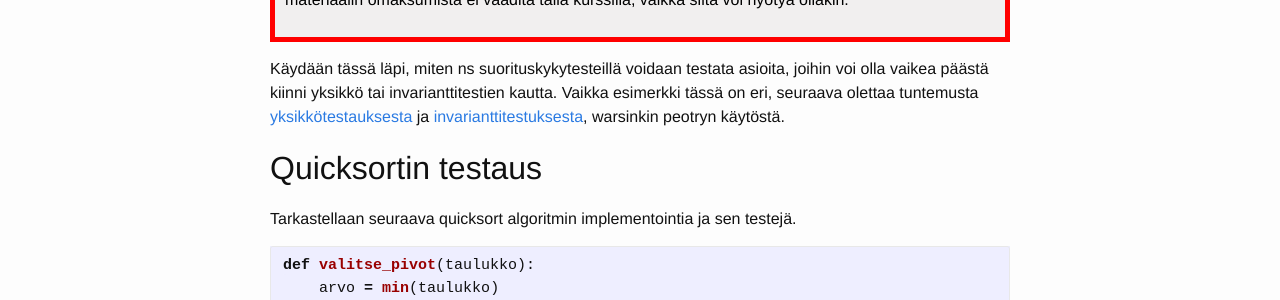
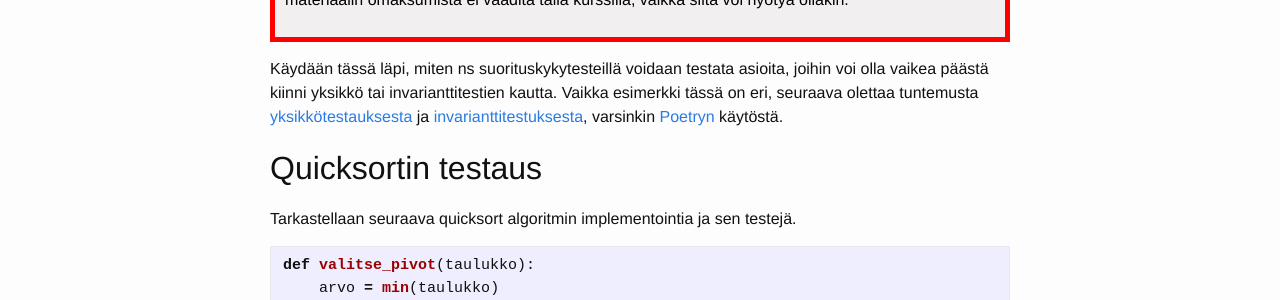
Before and after one commit to algolabra-hy/algolabra-hy.github.io, a Jekyll site: the page built from test_performance.md, in a window 1280 px wide and 900 px high. Shown: the part 351-651 px from the top of the window. Built offline with Jekyll 4.4.1, drawn with Linux system fonts in a browser that asks for light colours.

Commit message:
Update test_performance.md

```diff
--- a/test_performance.md
+++ b/test_performance.md
@@ -9,7 +9,7 @@ _Nämä ohjeet on kirjoittanut Jeremias Berg_
 
 {% include no_requirement.md %}
 
-Käydään tässä läpi, miten ns suorituskykytesteillä voidaan testata asioita, joihin voi olla vaikea päästä kiinni yksikkö tai invarianttitestien kautta. Vaikka esimerkki tässä on eri, seuraava olettaa tuntemusta [yksikkötestauksesta](/unittest) ja [invarianttitestuksesta](/invarianttest), warsinkin peotryn käytöstä.
+Käydään tässä läpi, miten ns suorituskykytesteillä voidaan testata asioita, joihin voi olla vaikea päästä kiinni yksikkö tai invarianttitestien kautta. Vaikka esimerkki tässä on eri, seuraava olettaa tuntemusta [yksikkötestauksesta](/unittest) ja [invarianttitestuksesta](/invarianttest), varsinkin [Poetryn](/poetry) käytöstä.
 
 
 ## Quicksortin testaus
```
